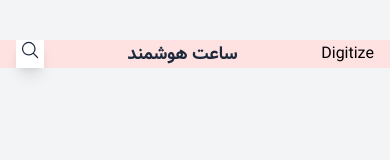
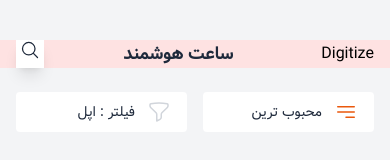
Before and after one commit to salarGholami/digitize, a website: page public/index.html in a window 390 px wide. Drawn offline with Linux system fonts and the light colour scheme; files whose address does not match are found by name.

Commit message:
mobile filter-sort-bar section

```diff
--- a/public/index.html
+++ b/public/index.html
@@ -11,7 +11,7 @@
     <!-- app bar -->
     <div class="flex items-center justify-between mt-10 bg-red-100 px-4 mb-6">
       <div>Digitize</div>
-      <div class="text-lg font-bold text-slate-800">ساعت هوشمند</div>
+      <div class="text-lg font-bold text-slate-800 mr-2">ساعت هوشمند</div>
       <div class="w-7 h-7 bg-white shadow-lg flex justify-center rounded-x">
         <svg
           xmlns="http://www.w3.org/2000/svg"
@@ -29,5 +29,35 @@
         </svg>
       </div>
     </div>
+    <!-- filter - sort mobile section -->
+    <div class="flex items-center justify-between px-4 gap-x-4 ">
+      <div class="bg-white rounded py-2 pr-4 flex items-center justify-start w-full">
+        <div class="">
+          <svg        xmlns="http://www.w3.org/2000/svg"
+            fill="none"
+            viewBox="0 0 24 24"
+            stroke-width="1.5"
+            stroke="currentColor"
+            class="w-6 h-6 stroke-orange-600"
+          >
+            <path
+              stroke-linecap="round"
+              stroke-linejoin="round"
+              d="M3.75 6.75h16.5M3.75 12h16.5M12 17.25h8.25"
+            />
+          </svg>
+        </div>
+        <span class="text-sm font-medium text-slate-800 mr-3">محبوب ترین </span>
+      </div>
+      <div class="bg-white rounded py-2 pr-4 flex items-center justify-start w-full">
+        <div class="">
+          <svg xmlns="http://www.w3.org/2000/svg" fill="none" viewBox="0 0 24 24" stroke-width="1.5" stroke="currentColor" class="w-6 h-6 stroke-gray-300">
+            <path stroke-linecap="round" stroke-linejoin="round" d="M12 3c2.755 0 5.455.232 8.083.678.533.09.917.556.917 1.096v1.044a2.25 2.25 0 0 1-.659 1.591l-5.432 5.432a2.25 2.25 0 0 0-.659 1.591v2.927a2.25 2.25 0 0 1-1.244 2.013L9.75 21v-6.568a2.25 2.25 0 0 0-.659-1.591L3.659 7.409A2.25 2.25 0 0 1 3 5.818V4.774c0-.54.384-1.006.917-1.096A48.32 48.32 0 0 1 12 3Z" />
+          </svg>
+
+        </div>
+        <span class="text-sm font-medium text-slate-800 mr-3"> فیلتر : اپل</span>
+      </div>
+    </div>
   </body>
 </html>
```
Also changed, not shown: public/build/tailwind.css.
